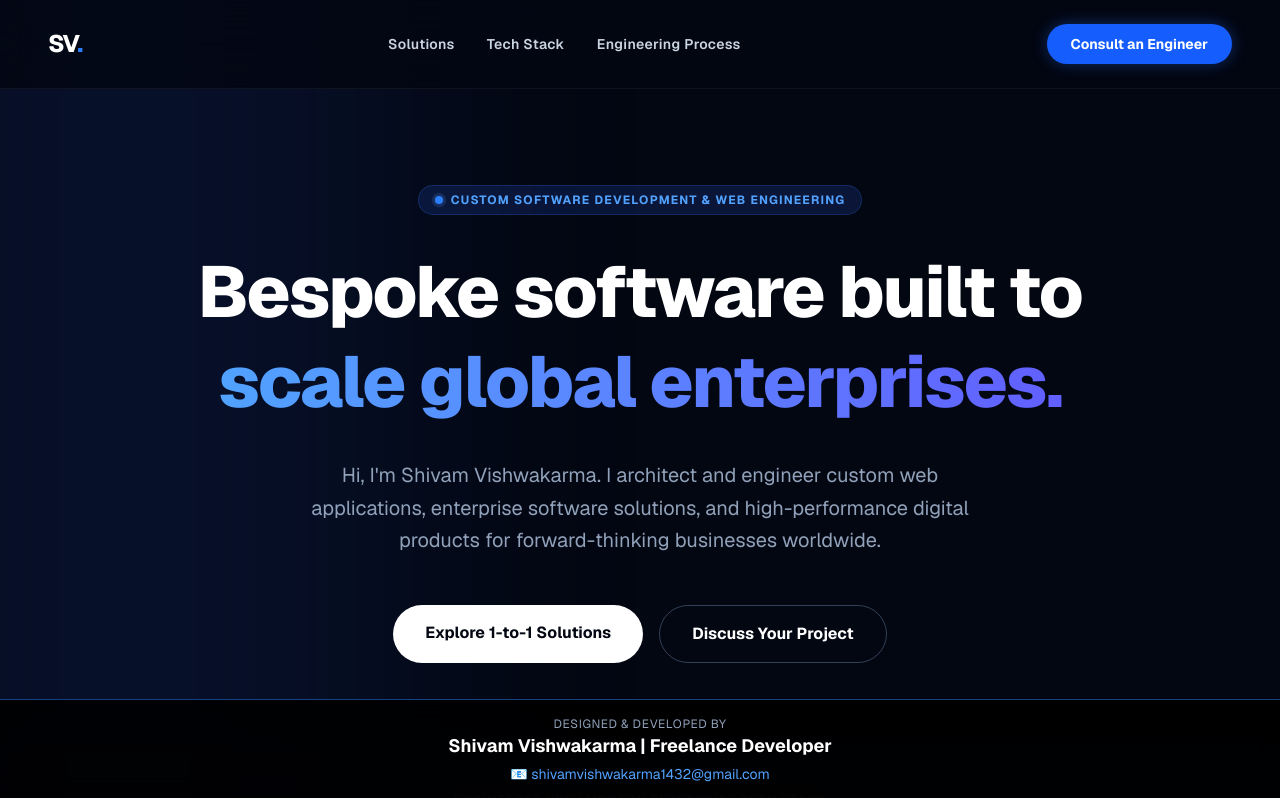
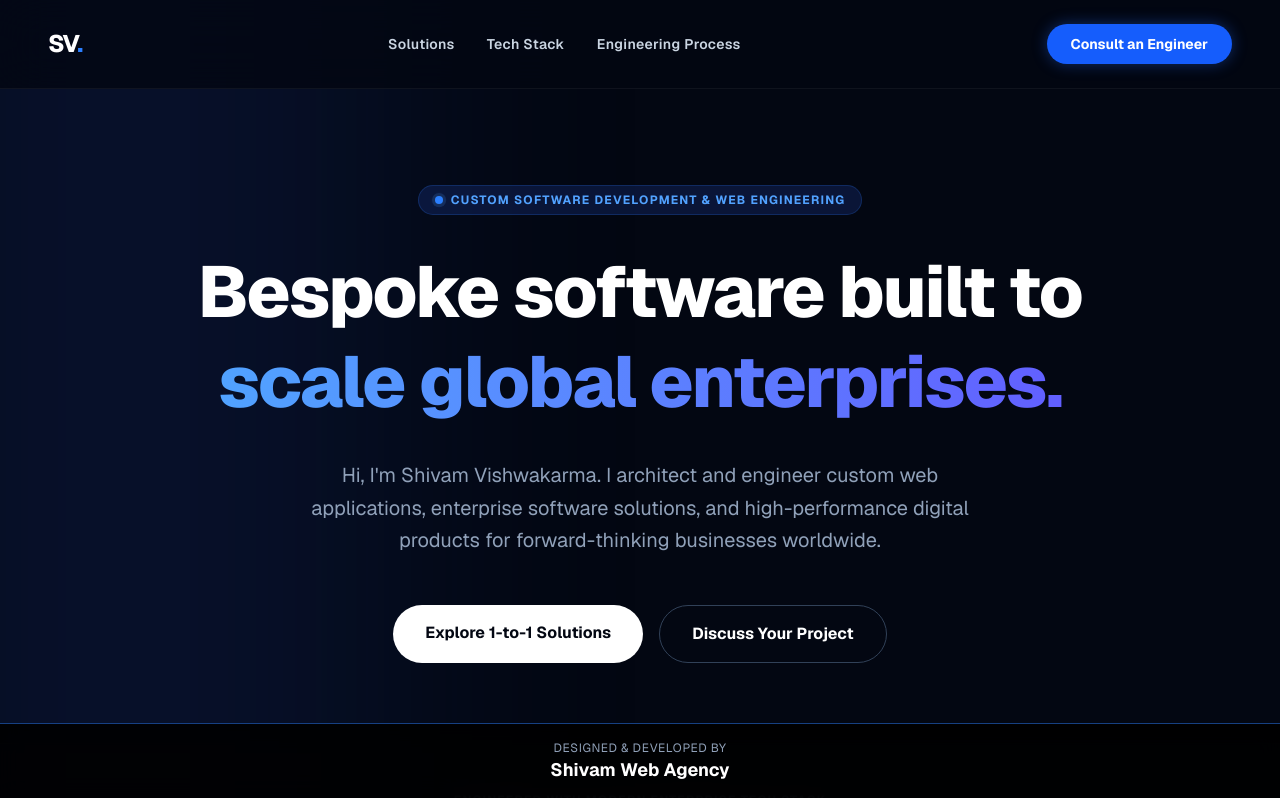
Before and after one commit to ShivamVishw/mydemoagency, a Next.js app: page / in a window 1280 px wide. Shown: the top 798 px of the page. Built offline with nearby package versions, Linux system fonts and the light colour scheme.

Commit message:
Updated edtech issues ...now working

```diff
--- a/app/page.tsx
+++ b/app/page.tsx
@@ -37,7 +37,7 @@ export default function Home() {
       domain: "EdTech & E-Learning",
       solutionType: "Custom LMS & Student Portal",
       description: "Architected a scalable educational platform featuring interactive course tracking, student progress analytics, and automated enrollment pipelines.",
-      link: "/demo/apex-academy",
+      link: "/demo/digit-educations",
       image: "https://images.unsplash.com/photo-1522202176988-66273c2fd55f?auto=format&fit=crop&w=800&q=80",
       tag: "EdTech Platform"
     },
@@ -248,7 +248,7 @@ export default function Home() {
 
       {/* Very Bottom Footer Text */}
       <div className="text-center text-slate-600 text-sm pb-8 relative z-10">
-        © 2026 Shivam Vishwakarma. All Rights Reserved.
+        © 2026 Shivam Web Agency. All Rights Reserved.
       </div>
 
       <Watermark />
--- a/components/Watermark.jsx
+++ b/components/Watermark.jsx
@@ -2,15 +2,8 @@ export default function Watermark() {
     return (
       <footer className="fixed bottom-0 left-0 w-full bg-black/90 text-white p-4 border-t border-blue-500/50 backdrop-blur-md z-50 text-center">
         <p className="text-xs text-slate-400 uppercase tracking-wider">Designed & Developed by</p>
-        <h3 className="text-lg font-bold text-white">Shivam Vishwakarma | Freelance Developer</h3>
-        <div className="flex justify-center gap-6 mt-1 text-sm text-blue-400">
-          <a href="mailto:shivamvishwakarma1432@gmail.com" className="hover:underline">
-            📧 shivamvishwakarma1432@gmail.com
-          </a>
-          {/* <a href="tel:+917275453956" className="hover:underline">
-            📞 +91 72754 53956
-          </a> */}
-        </div>
+        <h3 className="text-lg font-bold text-white">Shivam Web Agency</h3>
+
       </footer>
     );
   }
```
